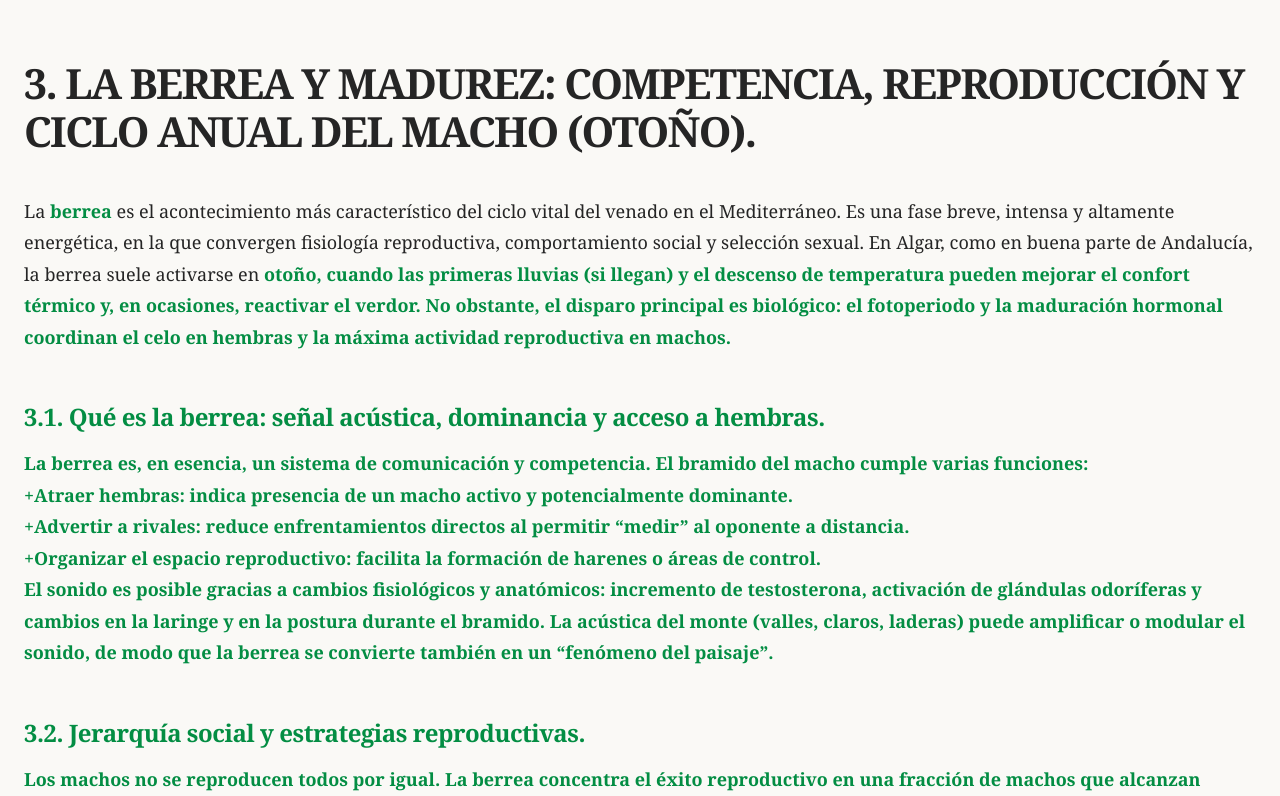
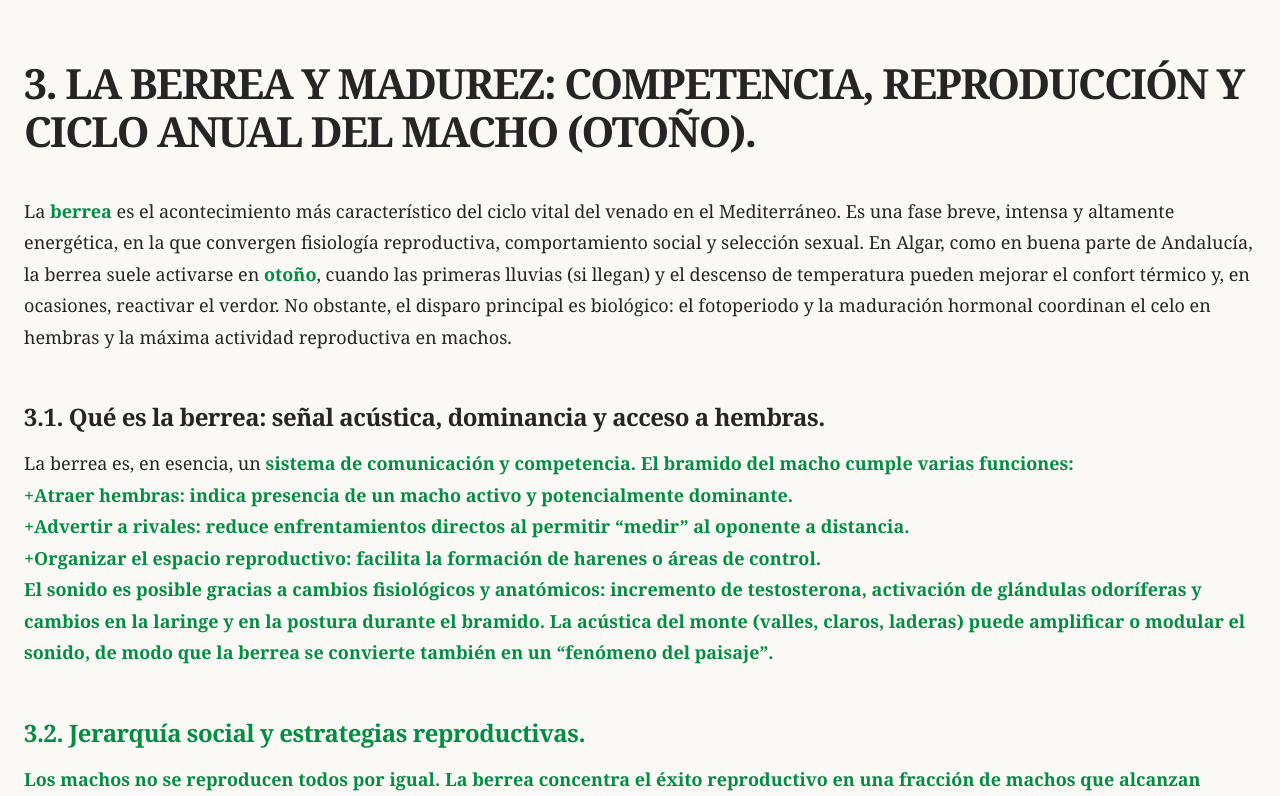
Before and after one commit to AytoAlgar/aytoalgar.github.io, a plain HTML site: page etapa-3/index.html in a window 1280 px wide. Shown: the top 796 px of the page. Drawn offline with Linux system fonts and the light colour scheme.

Commit message:
Etapa 3 fix

```diff
--- a/etapa-3/index.html
+++ b/etapa-3/index.html
@@ -15,7 +15,7 @@
   La <b>berrea</b> es el acontecimiento más característico del ciclo vital del venado en el
   Mediterráneo. Es una fase breve, intensa y altamente energética, en la que convergen
   fisiología reproductiva, comportamiento social y selección sexual. En Algar, como en
-  buena parte de Andalucía, la berrea suele activarse en <b>otoño, cuando las primeras
+  buena parte de Andalucía, la berrea suele activarse en <b>otoño</b>, cuando las primeras
   lluvias (si llegan) y el descenso de temperatura pueden mejorar el confort térmico y,
   en ocasiones, reactivar el verdor. No obstante, el disparo principal es biológico: el
   fotoperiodo y la maduración hormonal coordinan el celo en hembras y la máxima
```
